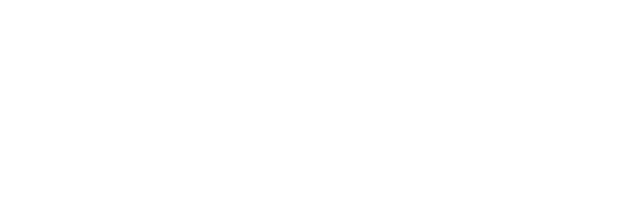
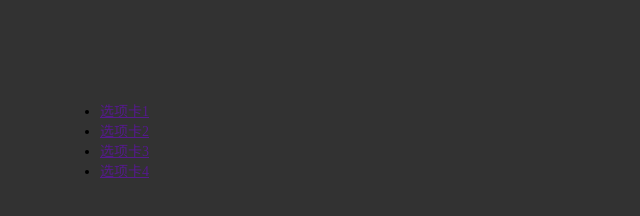
Before and after one commit to huangkangqiang/study-web, a plain HTML site: page JS插件开发/Tab选项卡/Tab/index.html in a window 1280 px wide. Shown: the whole page, without its empty margins (0-640 px from the left). Drawn offline with Linux system fonts and the light colour scheme.

Commit message:
DOM结构

```diff
--- a/JS插件开发/Tab选项卡/Tab/css/tab.css
+++ b/JS插件开发/Tab选项卡/Tab/css/tab.css
@@ -0,0 +1,11 @@
+* {
+    margin: 0;
+    padding: 0;
+}
+
+body {
+    background-color: #323232;
+    font-size: 14px;
+    font-family: "微软雅黑";
+    padding: 100px 100px;
+}
--- a/JS插件开发/Tab选项卡/Tab/index.html
+++ b/JS插件开发/Tab选项卡/Tab/index.html
@@ -11,7 +11,21 @@
 </head>
 
 <body>
+    <div class="tab">
+        <ul class="tab-nav">
+            <li class="active"><a href="">选项卡1</a></li>
+            <li><a href="">选项卡2</a></li>
+            <li><a href="">选项卡3</a></li>
+            <li><a href="">选项卡4</a></li>
+        </ul>
 
+        <div class="content-wrap">
+            <div class="item curItem"></div>
+            <div class="item"></div>
+            <div class="item"></div>
+            <div class="item"></div>
+        </div>
+    </div>
     <script src="./js/tab.js"></script>
 </body>
 
```
